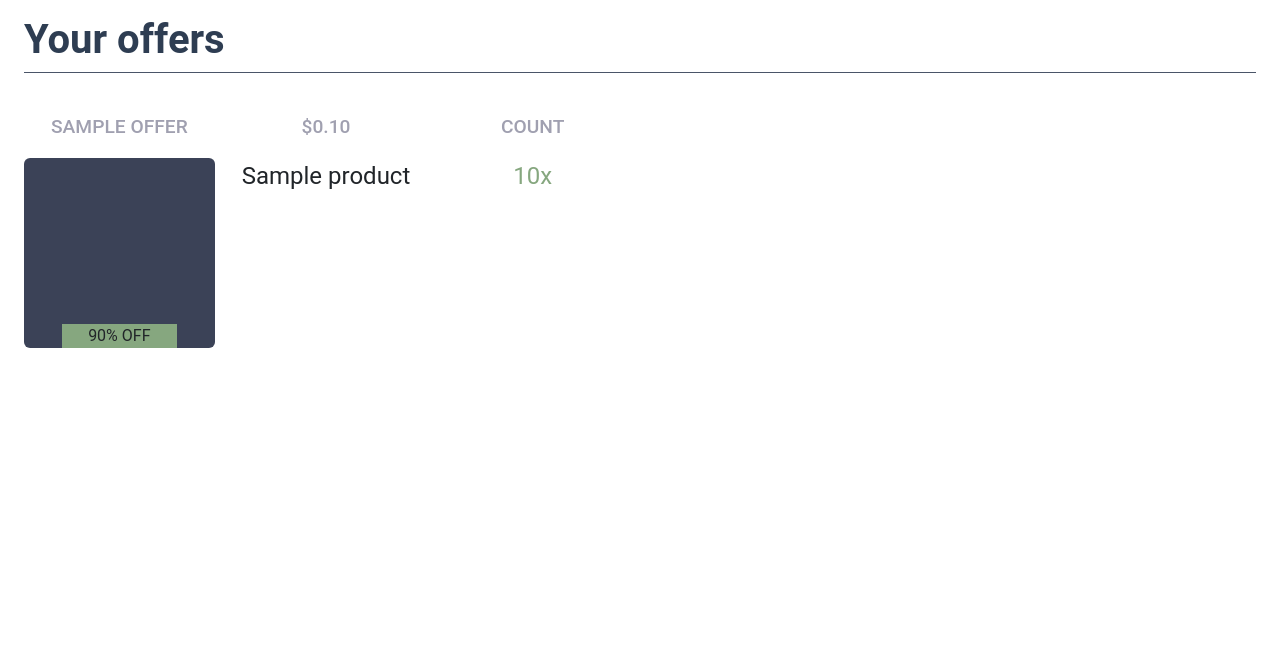
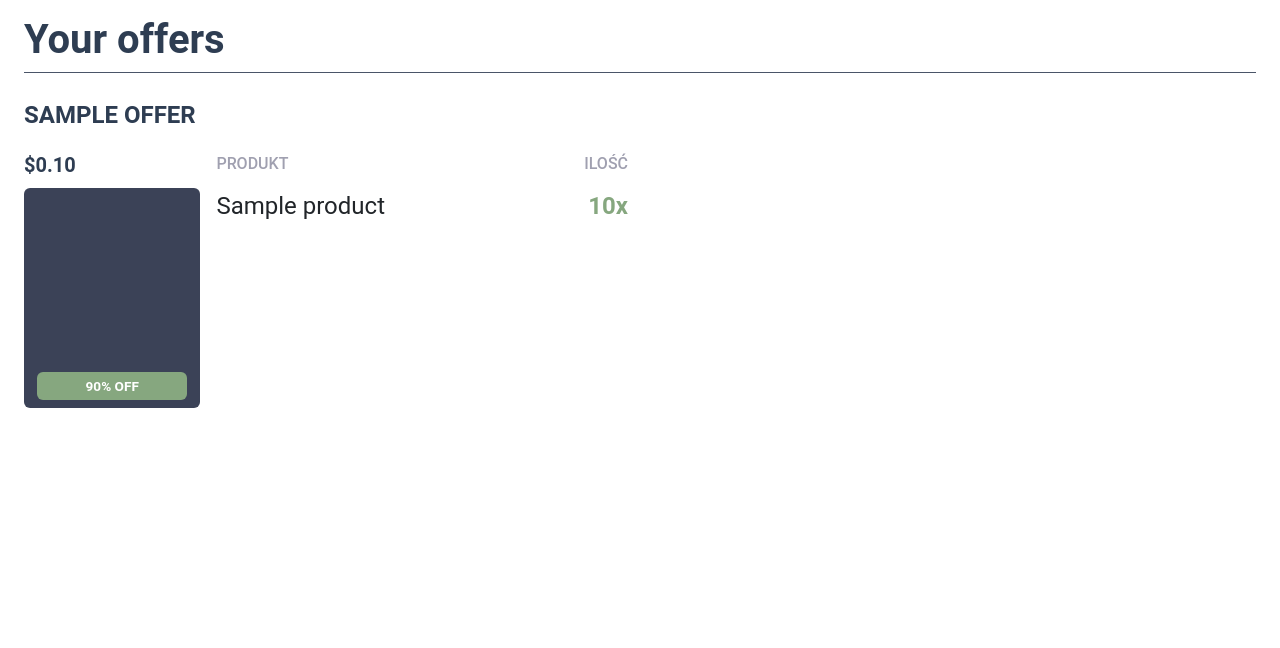
Before and after one commit to TatusFilipek/Zegowska-Szama, a PHP site: page /offers.php in a window 1280 px wide. Shown: the part 58-706 px from the top of the page. Run offline with PHP 8.4, Linux system fonts and the light colour scheme; tables that the repository leaves empty hold one stand-in row (values such as "Sample post").

Commit message:
zmiana wygladu ofert

```diff
--- a/src/offers.php
+++ b/src/offers.php
@@ -67,27 +67,40 @@ function calculateDiscount($conn, $offerId, $offerPrice) {
                     ?>
             <div class="col-md-6 mb-5">
                 <div>
-                    <div class="text-center" style="display: grid; grid-template-columns: 1fr 1fr 1fr; gap: 1rem; padding: 1rem 0; color: #a0a0b0; font-size: 1.2rem; font-weight: 500; text-transform: uppercase; padding-bottom: 0">
-                        <div><?= htmlspecialchars($offer['name']) ?></div>
-                        <div>$<?= number_format($offer['price'] / 100, 2) ?></div>
-                        <div>count</div>
-                        <div></div>
+                    <div class="d-flex justify-content-between align-items-center mb-2 pb-2 border-bottom" style="border-color: rgba(255, 255, 255, 0.1) !important;">
+                        <div class="fw-bold fs-4 text-truncate" style="color: #2e3d52; max-width: 100%; text-transform: uppercase;">
+                            <?= htmlspecialchars($offer['name']) ?>
+                        </div>
                     </div>
 
-                    <div class="text-center" style="display: grid; grid-template-columns: 1fr 1fr 1fr; gap: 1rem; padding: 0.75rem 0; padding-top: 0">
-                        <div class="rounded d-flex flex-column justify-content-end" style="width: 100%; aspect-ratio: 1/1; background-color: #3b4257 !important;">
-                            <div class="mx-auto" style="background-color: #86A77F; width: 60%;"><?= htmlspecialchars($discountPercent) ?>% OFF</div>
+                    <div class="text-start mb-2" style="display: grid; grid-template-columns: 3fr 7fr; gap: 1rem; color: #a0a0b0; text-transform: uppercase;">
+                        <div class="fs-5 fw-bold text-start text-truncate" style="color: #2e3d52; max-width: 220px;">
+                            $<?= number_format($offer['price'] / 100, 2) ?>
                         </div>
 
-                        <div class="fs-4">
-                            <?php foreach ($offerProducts as $product): ?>
-                            <div><?= htmlspecialchars($product['name']) ?></div>
-                            <?php endforeach; ?>
+                        <div class="d-flex justify-content-between align-items-end fs-6 fw-medium pb-1">
+                            <span>Produkt</span>
+                            <span>Ilość</span>
+                        </div>
+                    </div>
+
+                    <div class="text-center" style="display: grid; grid-template-columns: 3fr 7fr; gap: 1rem; padding-top: 0">
+                        <div class="rounded d-flex flex-column justify-content-end w-100" style="height: 220px; max-width: 220px; background-color: #3b4257 !important;">
+                            <div class="mx-auto mb-2 py-1 rounded text-truncate" style="background-color: #86A77F; width: 85%; font-size: 0.85rem; font-weight: bold; color: #fff; px-1;">
+                                <?= htmlspecialchars($discountPercent) ?>% OFF
+                            </div>
                         </div>
 
-                        <div class="fs-4" style="color: #86A77F;">
+                        <div class="fs-4 text-start d-flex flex-column justify-content-start gap-2" style="max-height: 220px; overflow-y: auto;">
                             <?php foreach ($offerProducts as $product): ?>
-                            <div><?= htmlspecialchars($product['quantity']) ?>x</div>
+                                <div class="d-flex justify-content-between align-items-center border-bottom pb-1" style="border-color: rgba(255, 255, 255, 0.15) !important;">
+                                    <span class="text-truncate" style="max-width: 75%;" title="<?= htmlspecialchars($product['name']) ?>">
+                                        <?= htmlspecialchars($product['name']) ?>
+                                    </span>
+                                    <span class="fw-bold" style="color: #86A77F; white-space: nowrap;">
+                                        <?= htmlspecialchars($product['quantity']) ?>x
+                                    </span>
+                                </div>
                             <?php endforeach; ?>
                         </div>
                     </div>
```
